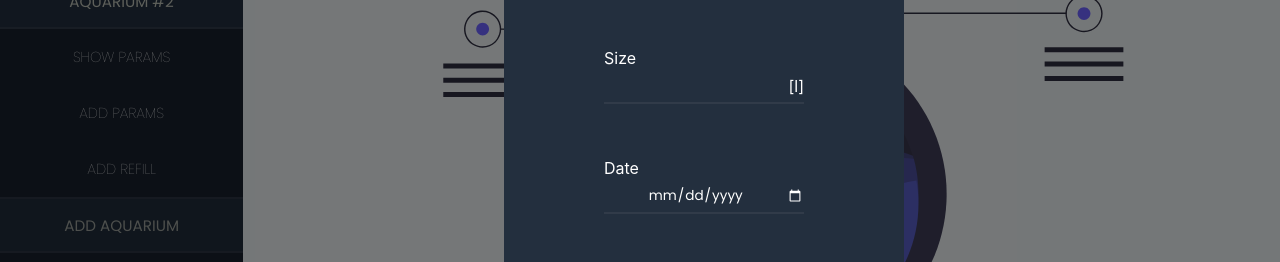
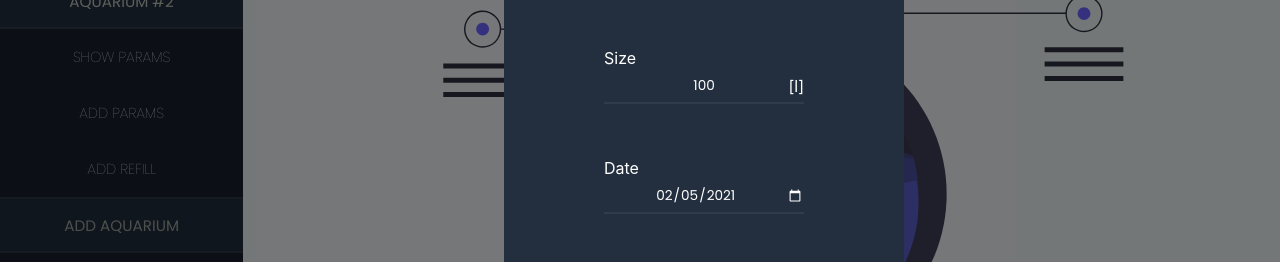
Before and after one commit to jimmeryn/my-aquarium-app, a React (Create React App) app: page / in a window 1280 px wide. Both pictures are taken after a click on the button "ADD AQUARIUM". Shown: the part 307-569 px from the top of the page. Built offline with nearby package versions, Linux system fonts and the light colour scheme.

Commit message:
default input values

```diff
--- a/src/features/dialog/Dialog.tsx
+++ b/src/features/dialog/Dialog.tsx
@@ -10,47 +10,62 @@ import DialogInputWrapper from "./DialogInputWrapper";
 import DialogInput from "./DialogInput";
 import DialogInputLabel from "./DialogInputLabel";
 
-const dialog = {
-  addParam: {
-    title: "Add Parameter",
-    submit: () => {},
-    children: () => (
-      <DialogParamsContent params={["CL2", "NO3", "pH", "CO2", "NO2", "aS"]} />
-    ),
-  },
-  addRefill: {
-    title: "Add Refill",
-    submit: () => {},
-    children: () => <DialogRefillContent />,
-  },
-  addAquarium: {
-    title: "Add Aquarium",
-    submit: () => {},
-    children: () => <DialogAquariumContent />,
-  },
-  closed: { title: "", submit: () => {}, children: () => null },
+const dialogSubmit = {
+  addParam: () => {},
+  addRefill: () => {},
+  addAquarium: () => {},
+  closed: () => {},
+};
+
+const dialogTitle = {
+  addParam: "Add Parameter",
+  addRefill: "Add Refill",
+  addAquarium: "Add Aquarium",
+  closed: "",
 };
 
 const Dialog = () => {
-  const dialogState = useSelector((state: RootState) => state.dialogSlice);
+  const { dialogState, params } = useSelector((state: RootState) => ({
+    dialogState: state.dialogSlice,
+    params: [
+      ...new Set(state.aquariumSlice[0].params.map((param) => param.name)),
+    ],
+  }));
   const dispatch = useDispatch();
 
   return (
     <DialogComponent
-      title={dialog[dialogState].title}
+      title={dialogTitle[dialogState]}
       isDialogOpen={dialogState !== DialogType.closed}
       submitHandle={() => {
-        dialog[dialogState].submit();
+        dialogSubmit[dialogState]();
         dispatch(closeDialog());
       }}
       closeDialog={() => dispatch(closeDialog())}
     >
-      {dialog[dialogState].children()}
+      {(() => {
+        switch (dialogState) {
+          case DialogType.addAquarium:
+            return <DialogAquariumContent value={100} />;
+          case DialogType.addParam:
+            return (
+              <DialogParamsContent
+                params={params}
+                values={Array(params.length).fill(0)}
+              />
+            );
+          case DialogType.addRefill:
+            return <DialogRefillContent value={10} />;
+          default:
+            return null;
+        }
+      })()}
       <DialogInputWrapper className="date-picker">
         <DialogInputLabel className="date-picker-label" label="Date" />
         <DialogInput
           className="date-picker-input"
           type="date"
+          value={new Date().toJSON().slice(0, 10)}
           textAlign="center"
         />
       </DialogInputWrapper>
--- a/src/features/dialog/DialogAquariumContent.tsx
+++ b/src/features/dialog/DialogAquariumContent.tsx
@@ -4,7 +4,9 @@ import DialogInput from "./DialogInput";
 import DialogInputLabel from "./DialogInputLabel";
 import DialogInputUnit from "./DialogInputUnit";
 
-const DialogAquariumContent = () => (
+const DialogAquariumContent: React.FunctionComponent<{ value: number }> = ({
+  value,
+}) => (
   <React.Fragment>
     <DialogInputWrapper className="dialog-aquarium-name-wrapper">
       <DialogInputLabel
@@ -15,7 +17,11 @@ const DialogAquariumContent = () => (
     </DialogInputWrapper>
     <DialogInputWrapper className="dialog-aquarium-size-wrapper">
       <DialogInputLabel className="dialog-aquarium-size-label" label="Size" />
-      <DialogInput className="dialog-aquarium-size-input" textAlign="center" />
+      <DialogInput
+        className="dialog-aquarium-size-input"
+        textAlign="center"
+        value={value}
+      />
       <DialogInputUnit className="dialog-aquarium-name-unit" unit="l" />
     </DialogInputWrapper>
   </React.Fragment>
--- a/src/features/dialog/DialogInput.tsx
+++ b/src/features/dialog/DialogInput.tsx
@@ -4,8 +4,9 @@ import styled from "styled-components";
 const DialogInputComponent: React.FunctionComponent<{
   className: string;
   type?: string;
-}> = ({ className, type }) => (
-  <input className={className} type={type ?? "text"} />
+  value?: string | number;
+}> = ({ className, type, value }) => (
+  <input className={className} type={type ?? "text"} value={value} />
 );
 
 const DialogInput = styled(DialogInputComponent)<{
--- a/src/features/dialog/DialogParamsContent.tsx
+++ b/src/features/dialog/DialogParamsContent.tsx
@@ -4,9 +4,10 @@ import DialogInputWrapper from "./DialogInputWrapper";
 import DialogInput from "./DialogInput";
 import DialogInputName from "./DialogInputName";
 
-const DialogParamsContent: React.FunctionComponent<{ params: string[] }> = ({
-  params,
-}) => (
+const DialogParamsContent: React.FunctionComponent<{
+  params: string[];
+  values: number[];
+}> = ({ params, values }) => (
   <div className={styles.paramTable}>
     <div className={styles.paramTableLabel}>
       <div>Name</div>
@@ -18,7 +19,7 @@ const DialogParamsContent: React.FunctionComponent<{ params: string[] }> = ({
         className="dialog-param-item-wrapper"
         isTableItem
       >
-        <DialogInput className="dialog-param-item-input" />
+        <DialogInput className="dialog-param-item-input" value={values[i]} />
         <DialogInputName className="dialog-param-item-name" name={param} />
       </DialogInputWrapper>
     ))}
--- a/src/features/dialog/DialogRefillContent.tsx
+++ b/src/features/dialog/DialogRefillContent.tsx
@@ -4,10 +4,16 @@ import DialogInput from "./DialogInput";
 import DialogInputUnit from "./DialogInputUnit";
 import DialogInputLabel from "./DialogInputLabel";
 
-const DialogRefillContent = () => (
+const DialogRefillContent: React.FunctionComponent<{ value: number }> = ({
+  value,
+}) => (
   <DialogInputWrapper className="dialog-refill-wrapper">
     <DialogInputLabel className="dialog-refill-label" label="Refill" />
-    <DialogInput className="dialog-refill-input" textAlign="center" />
+    <DialogInput
+      className="dialog-refill-input"
+      textAlign="center"
+      value={value}
+    />
     <DialogInputUnit className="dialog-refill-unit" unit="l" />
   </DialogInputWrapper>
 );
```
